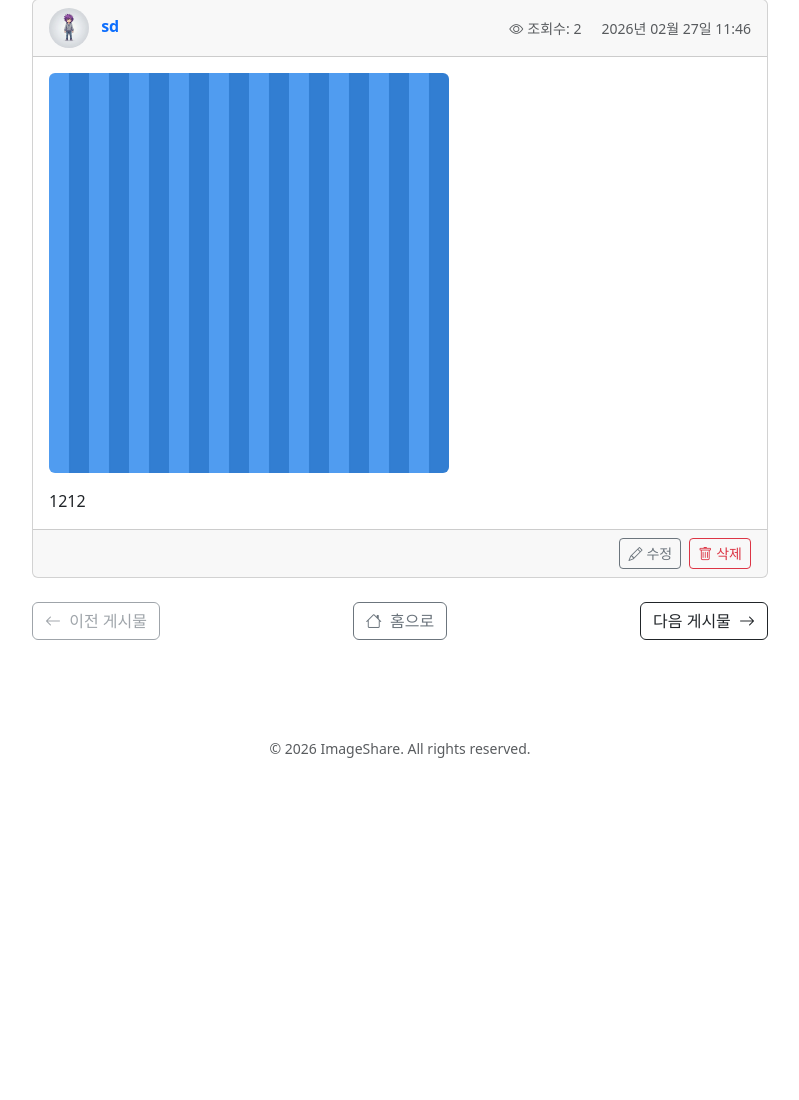
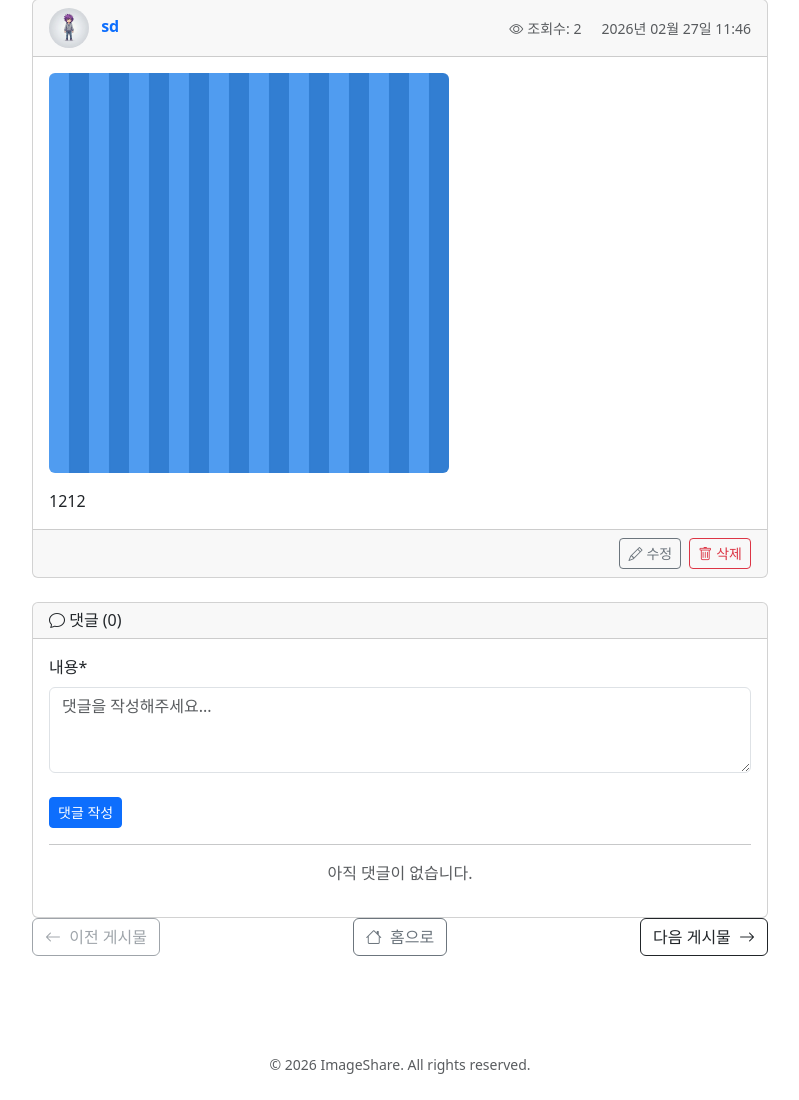
Before and after one commit to sigmadream/practice-django-sharegram-code, a Django app: page /post/11/ in a window 1280 px wide. Shown: the part 81-1181 px from the top of the page, without its empty margins (240-1039 px from the left). Before the commit the page ends 839 px from the top, so only its background shows below. Run offline with Django 5.2, Linux system fonts and the light colour scheme; a user stored in the database is signed in; data comes from the database, SQL or seed files in the repository; both versions use the stored data as it was after the commit; some libraries are stand-ins or nearby versions.

Commit message:
feat: 댓글 완성

```diff
--- a/posts/forms.py
+++ b/posts/forms.py
@@ -1,13 +1,24 @@
-# posts/forms.py
-
 from django import forms
-from .models import Post
+from .models import Post, Comment
 
 
 class PostForm(forms.ModelForm):
     class Meta:
         model = Post
-        fields = ['content', 'image']
+        fields = ["content", "image"]
         widgets = {
-            'content': forms.Textarea(attrs={'rows': 4, 'placeholder': '무슨 이야기를 공유하고 싶으신가요?'}),
+            "content": forms.Textarea(
+                attrs={"rows": 4, "placeholder": "무슨 생각을 하고 계신가요?"}
+            ),
         }
+
+
+class CommentForm(forms.ModelForm):
+    class Meta:
+        model = Comment
+        fields = ["content"]
+        widgets = {
+            "content": forms.Textarea(
+                attrs={"rows": 3, "placeholder": "댓글을 작성해주세요..."}
+            ),
+        }
--- a/posts/models.py
+++ b/posts/models.py
@@ -11,24 +11,28 @@ from PIL import Image
 
 
 class Post(models.Model):
-    user = models.ForeignKey(User, on_delete=models.CASCADE, related_name='posts')
-    content = models.TextField(max_length=500, verbose_name='내용')
-    image = models.ImageField(upload_to='post_images/', blank=True, verbose_name='이미지')
-    thumbnail = models.ImageField(upload_to='post_thumbnails/', blank=True, verbose_name='썸네일')
-    views = models.PositiveIntegerField(default=0, verbose_name='조회수')
+    user = models.ForeignKey(User, on_delete=models.CASCADE, related_name="posts")
+    content = models.TextField(max_length=500, verbose_name="내용")
+    image = models.ImageField(
+        upload_to="post_images/", blank=True, verbose_name="이미지"
+    )
+    thumbnail = models.ImageField(
+        upload_to="post_thumbnails/", blank=True, verbose_name="썸네일"
+    )
+    views = models.PositiveIntegerField(default=0, verbose_name="조회수")
     created_at = models.DateTimeField(auto_now_add=True)
     updated_at = models.DateTimeField(auto_now=True)
 
     class Meta:
-        ordering = ['-created_at']
-        verbose_name = '게시물'
-        verbose_name_plural = '게시물'
+        ordering = ["-created_at"]
+        verbose_name = "게시물"
+        verbose_name_plural = "게시물"
 
     def __str__(self):
-        return f'{self.user.username}: {self.content[:30]}'
+        return f"{self.user.username}: {self.content[:30]}"
 
     def get_absolute_url(self):
-        return reverse('posts:post_detail', kwargs={'pk': self.pk})
+        return reverse("posts:post_detail", kwargs={"pk": self.pk})
 
     def save(self, *args, **kwargs):
         is_new = self.pk is None
@@ -51,11 +55,27 @@ class Post(models.Model):
             img = Image.open(self.image.path)
             img.thumbnail((300, 300))
             thumb_io = BytesIO()
-            img_format = img.format or 'JPEG'
+            img_format = img.format or "JPEG"
             img.save(thumb_io, format=img_format)
             thumb_io.seek(0)
-            thumb_name = f'thumb_{os.path.basename(self.image.name)}'
+            thumb_name = f"thumb_{os.path.basename(self.image.name)}"
             self.thumbnail.save(thumb_name, ContentFile(thumb_io.read()), save=False)
             Post.objects.filter(pk=self.pk).update(thumbnail=self.thumbnail.name)
         except (FileNotFoundError, ValueError):
             pass
+
+
+class Comment(models.Model):
+    post = models.ForeignKey(Post, on_delete=models.CASCADE, related_name="comments")
+    user = models.ForeignKey(User, on_delete=models.CASCADE, related_name="comments")
+    content = models.TextField(max_length=200, verbose_name="내용")
+    created_at = models.DateTimeField(auto_now_add=True)
+    updated_at = models.DateTimeField(auto_now=True)
+
+    class Meta:
+        ordering = ["created_at"]
+        verbose_name = "댓글"
+        verbose_name_plural = "댓글"
+
+    def __str__(self):
+        return f"{self.user.username}: {self.content[:30]}"
--- a/posts/templates/posts/post_detail.html
+++ b/posts/templates/posts/post_detail.html
@@ -1,4 +1,5 @@
 {% extends "base.html" %}
+{% load crispy_forms_tags %}
 {% block title %}게시물 상세 - ImageShare{% endblock %}
 {% block content %}
 <div class="row justify-content-center">
@@ -37,6 +38,47 @@
             {% endif %}
         </div>
 
+        <div class="card mt-3">
+            <div class="card-header">
+                <h6 class="mb-0"><i class="bi bi-chat"></i> 댓글 ({{ post.comments.count }})</h6>
+            </div>
+            <div class="card-body">
+                {% if user.is_authenticated %}
+                <form method="POST" class="mb-3">
+                    {% csrf_token %}
+                    {{ comment_form|crispy }}
+                    <button type="submit" class="btn btn-primary btn-sm mt-2">댓글 작성</button>
+                </form>
+                <hr>
+                {% endif %}
+
+                {% for comment in post.comments.all %}
+                <div class="d-flex mb-3">
+                    <a href="{% url 'users:profile' comment.user.username %}">
+                        <img src="{{ comment.user.profile.profile_image.url }}" class="profile-img me-2"
+                            alt="{{ comment.user.username }}" style="width: 40px; height: 40px; object-fit: cover;">
+                    </a>
+                    <div class="flex-grow-1">
+                        <div class="d-flex justify-content-between">
+                            <div>
+                                <a href="{% url 'users:profile' comment.user.username %}"
+                                    class="fw-bold text-decoration-none text-dark">{{ comment.user.username }}</a>
+                                <small class="text-muted">{{ comment.created_at|timesince }} 전</small>
+                            </div>
+                            {% if user == comment.user %}
+                            <a href="{% url 'posts:comment_delete' comment.pk %}"
+                                class="btn btn-sm btn-outline-danger"><i class="bi bi-trash"></i></a>
+                            {% endif %}
+                        </div>
+                        <p class="mb-0 mt-1">{{ comment.content }}</p>
+                    </div>
+                </div>
+                {% empty %}
+                <p class="text-muted text-center">아직 댓글이 없습니다.</p>
+                {% endfor %}
+            </div>
+        </div>
+
         <!-- 이전/다음 게시물 네비게이션 -->
         <div class="d-flex justify-content-between mb-4">
             {% if prev_post %}
@@ -64,5 +106,6 @@
             {% endif %}
         </div>
     </div>
+
 </div>
 {% endblock %}
--- a/posts/urls.py
+++ b/posts/urls.py
@@ -11,7 +11,7 @@ urlpatterns = [
     path('post/new/', views.post_create, name='post_create'),
     path('post/<int:pk>/update/', views.post_update, name='post_update'),
     path('post/<int:pk>/delete/', views.post_delete, name='post_delete'),
-    # path('comment/<int:pk>/delete/', views.comment_delete, name='comment_delete'),
+    path('comment/<int:pk>/delete/', views.comment_delete, name='comment_delete'),
     # path('post/<int:pk>/like/', views.like_toggle, name='like_toggle'),
     # path('follow/<str:username>/', views.follow_toggle, name='follow_toggle'),
     # path('following/', views.following_feed, name='following_feed'),
--- a/posts/views.py
+++ b/posts/views.py
@@ -9,15 +9,19 @@ from django.core.paginator import EmptyPage, PageNotAnInteger, Paginator
 from django.http import JsonResponse
 from django.shortcuts import get_object_or_404, redirect, render
 from django.template.loader import render_to_string
+from django.contrib.auth.models import User
+from django.db.models import Q
+from django.views.decorators.http import require_POST
 from PIL import Image
 # from links.models import Link
-from .forms import PostForm
-from .models import Post
+from .forms import PostForm, CommentForm
+from .models import Post, Comment
 
 
 def generate_random_image():
     """랜덤 컬러의 400x400 이미지를 생성합니다."""
-    color = (random.randint(50, 220), random.randint(50, 220), random.randint(50, 220))
+    color = (random.randint(50, 220), random.randint(
+        50, 220), random.randint(50, 220))
     img = Image.new('RGB', (400, 400), color)
     for i in range(0, 400, 40):
         lighter = tuple(min(c + 30, 255) for c in color)
@@ -48,10 +52,36 @@ def home(request):
 def post_detail(request, pk):
     post = get_object_or_404(Post, pk=pk)
     Post.objects.filter(pk=pk).update(views=post.views + 1)
-
-    prev_post = Post.objects.filter(created_at__gt=post.created_at).order_by('created_at').first()
-    next_post = Post.objects.filter(created_at__lt=post.created_at).order_by('-created_at').first()
-    context = {'post': post, 'prev_post': prev_post, 'next_post': next_post}
+    if request.method == 'POST' and request.user.is_authenticated:
+        comment_form = CommentForm(request.POST)
+        if comment_form.is_valid():
+            comment = comment_form.save(commit=False)
+            comment.post = post
+            comment.user = request.user
+            comment.save()
+            messages.success(request, '댓글이 작성되었습니다.')
+            return redirect('posts:post_detail', pk=pk)
+    else:
+        comment_form = CommentForm()
+    # is_liked = False
+    # if request.user.is_authenticated:
+    #     is_liked = Like.objects.filter(user=request.user, post=post).exists()
+    # is_following = False
+    # if request.user.is_authenticated and request.user != post.user:
+    #     is_following = Follow.objects.filter(follower=request.user, following=post.user).exists()
+    prev_post = Post.objects.filter(
+        created_at__gt=post.created_at).order_by('created_at').first()
+    next_post = Post.objects.filter(
+        created_at__lt=post.created_at).order_by('-created_at').first()
+    context = {
+        'post': post,
+        'comment_form': comment_form,
+        # 'is_liked': is_liked,
+        # 'is_following': is_following,
+        # 'like_count': post.likes.count(),
+        'prev_post': prev_post,
+        'next_post': next_post,
+    }
     return render(request, 'posts/post_detail.html', context)
 
 
@@ -112,6 +142,19 @@ def post_delete(request, pk):
         return redirect('posts:home')
     return render(request, 'posts/post_confirm_delete.html', {'post': post})
 
+@login_required
+def comment_delete(request, pk):
+    comment = get_object_or_404(Comment, pk=pk)
+    if comment.user != request.user:
+        messages.error(request, '삭제 권한이 없습니다.')
+        return redirect('posts:post_detail', pk=comment.post.pk)
+    if request.method == 'POST':
+        post_pk = comment.post.pk
+        comment.delete()
+        messages.success(request, '댓글이 삭제되었습니다.')
+        return redirect('posts:post_detail', pk=post_pk)
+    return render(request, 'posts/comment_confirm_delete.html', {'comment': comment})
+
 
 def load_more_posts(request):
     page_number = request.GET.get('page', 1)
@@ -126,5 +169,6 @@ def load_more_posts(request):
     except (EmptyPage, PageNotAnInteger):
         return JsonResponse({'html': '', 'has_next': False})
 
-    html = render_to_string('posts/includes/post_card.html', {'posts': page_obj}, request=request)
+    html = render_to_string('posts/includes/post_card.html',
+                            {'posts': page_obj}, request=request)
     return JsonResponse({'html': html, 'has_next': page_obj.has_next()})
```
Also changed, not shown: posts/templates/posts/comment_confirm_delete.html (added, +31 -0 lines), users/templates/users/profile.html (+10 -7 lines), db.sqlite3, media/post_images/random_31045.jpg (added), media/post_thumbnails/thumb_random_31045.jpg (added), posts/migrations/0002_comment.py (added). Lines whose indentation alone changed are shown as unchanged.
